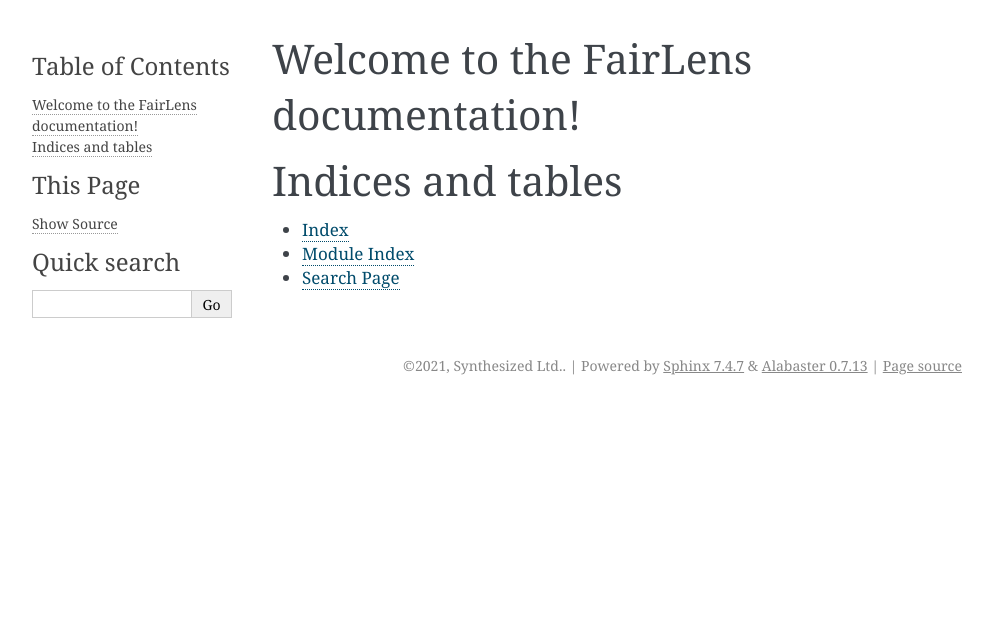
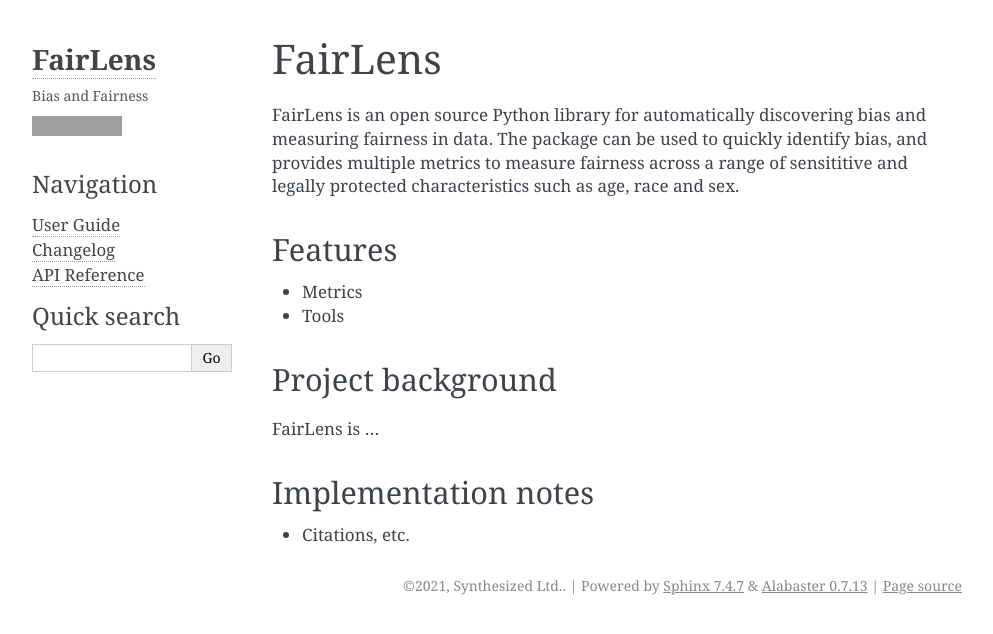
Before and after one commit to synthesized-io/fairlens, a Sphinx documentation site: the page built from docs/index.rst, in a window 1280 px wide. Shown: the top 634 px of the page, without its empty margins (148-1141 px from the left). Built offline with Sphinx 7.4.7, drawn with Linux system fonts in a browser that asks for light colours; grey boxes are pictures that could not be loaded.

Commit message:
setup sphinx autodoc

```diff
--- /dev/null
+++ b/docs/api-reference.rst
@@ -0,0 +1,6 @@
+=============
+API Reference
+=============
+
+.. autoclass:: Transformer
+    :members:
--- /dev/null
+++ b/docs/changelog.rst
@@ -0,0 +1,5 @@
+=========
+Changelog
+=========
+
+Lorem ipsum
--- a/docs/conf.py
+++ b/docs/conf.py
@@ -9,13 +9,25 @@
 # If extensions (or modules to document with autodoc) are in another directory,
 # add these directories to sys.path here. If the directory is relative to the
 # documentation root, use os.path.abspath to make it absolute, like shown here.
-#
-# import os
-# import sys
-# sys.path.insert(0, os.path.abspath('.'))
 
+import os
+import sys
+sys.path.insert(0, os.path.abspath('../src/fairlens'))
+
+# for x in os.walk('../../src'):
+#     sys.path.insert(0, x[0])
 
 # -- Project information -----------------------------------------------------
+
+# The suffix(es) of source filenames.
+# You can specify multiple suffix as a list of string:
+#
+# source_suffix = ['.rst', '.md']
+source_suffix = ['.rst', '.md']
+
+# The master toctree document.
+master_doc = 'index'
+
 
 project = "FairLens"
 copyright = "2021, Synthesized Ltd."
@@ -30,7 +42,7 @@
 # Add any Sphinx extension module names here, as strings. They can be
 # extensions coming with Sphinx (named 'sphinx.ext.*') or your custom
 # ones.
-extensions = []
+extensions = ['sphinx.ext.napoleon', 'sphinx.ext.autodoc']
 
 # Add any paths that contain templates here, relative to this directory.
 templates_path = ["_templates"]
@@ -48,6 +60,23 @@
 #
 html_theme = "alabaster"
 
+html_sidebars = {
+    "**": [
+        "about.html",
+        "navigation.html",
+        "relations.html",
+        "searchbox.html",
+        "donate.html",
+    ]
+}
+
+html_theme_options = {
+    "description": "Bias and Fairness",
+    "github_user": "synthesized-io",
+    "github_repo": "fairlens",
+    "fixed_sidebar": True,
+}
+
 # Add any paths that contain custom static files (such as style sheets) here,
 # relative to this directory. They are copied after the builtin static files,
 # so a file named "default.css" will overwrite the builtin "default.css".
--- a/docs/index.rst
+++ b/docs/index.rst
@@ -1,20 +1,31 @@
-.. fairness documentation master file, created by
-   sphinx-quickstart on Wed Mar 31 11:41:37 2021.
-   You can adapt this file completely to your liking, but it should at least
-   contain the root `toctree` directive.
+========
+FairLens
+========
 
-Welcome to the FairLens documentation!
-====================================
+FairLens is an open source Python library for automatically discovering bias and measuring fairness in data. The package can be used to quickly identify bias, and provides multiple metrics to measure fairness across a range of sensititive and legally protected characteristics such as age, race and sex.
+
+Features
+========
+
+* Metrics
+* Tools
+
+
+Project background
+==================
+
+FairLens is ...
+
+
+Implementation notes
+====================
+
+* Citations, etc.
 
 .. toctree::
-   :maxdepth: 2
-   :caption: Contents:
+   :hidden:
+   :glob:
 
-
-
-Indices and tables
-==================
-
-* :ref:`genindex`
-* :ref:`modindex`
-* :ref:`search`
+   user-guide
+   changelog
+   api-reference
--- /dev/null
+++ b/docs/user-guide.rst
@@ -0,0 +1,5 @@
+==========
+User Guide
+==========
+
+Lorem ipsum
```
